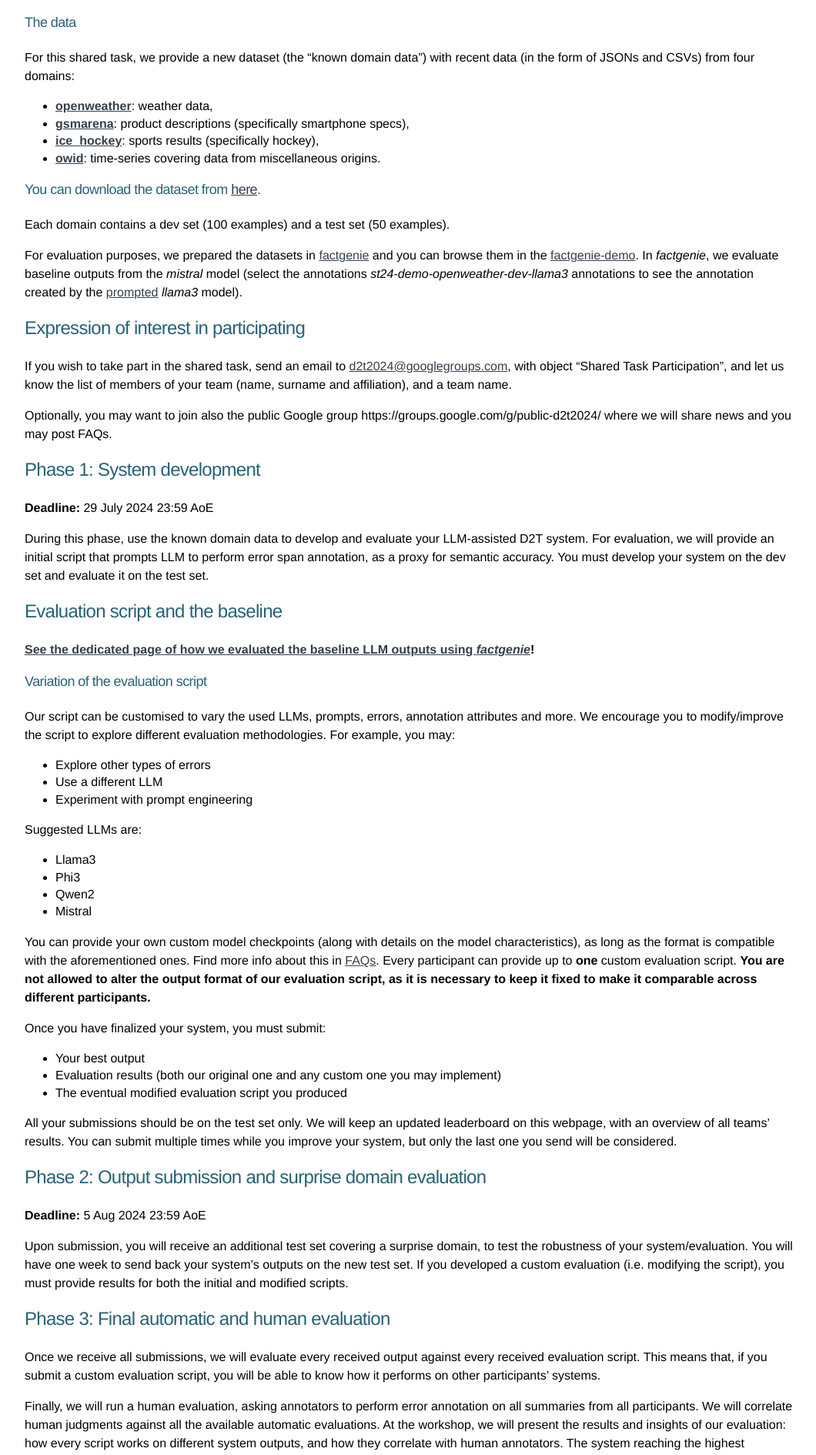
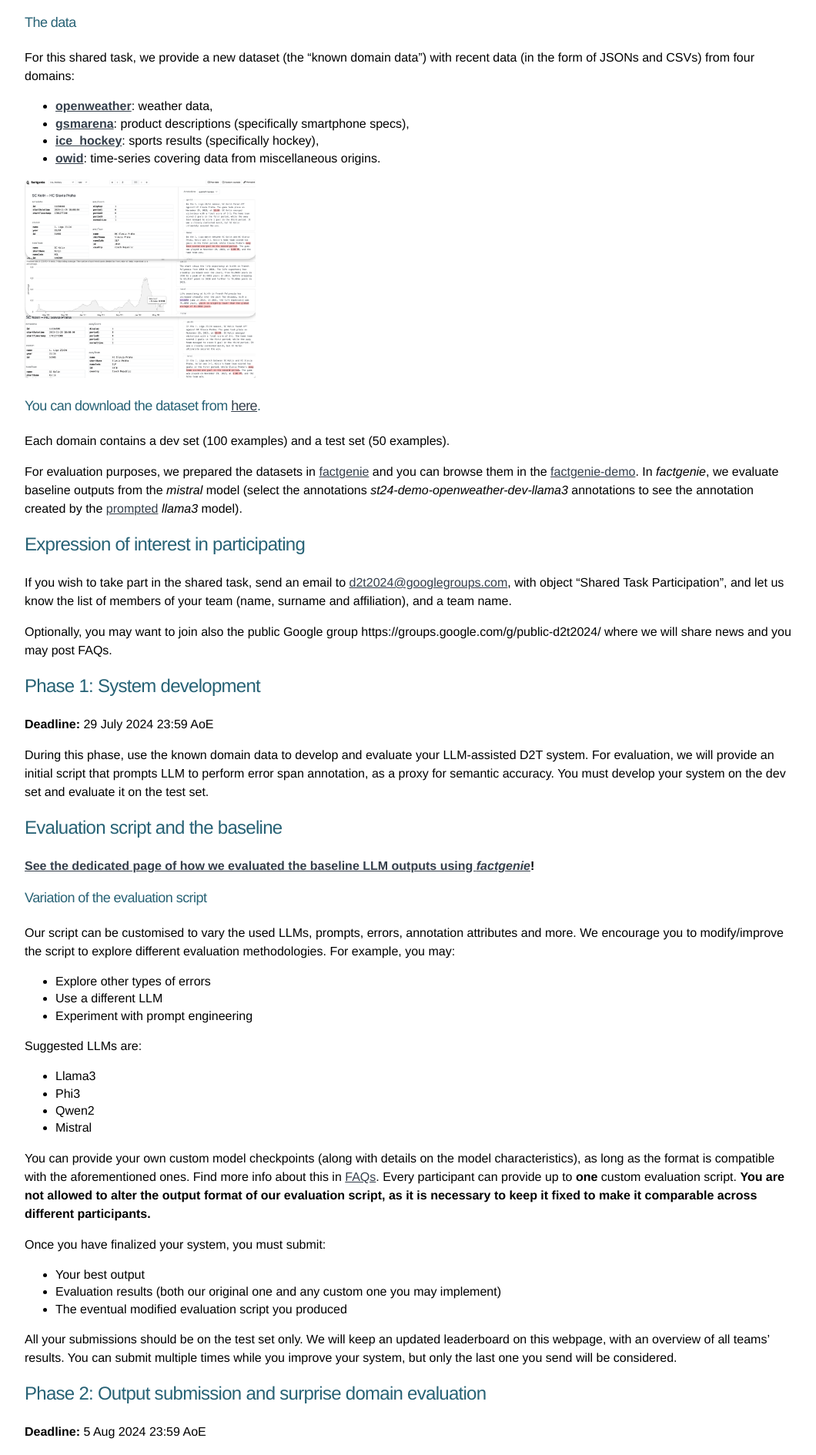
Before and after one commit to practicald2t/practicald2t.github.io, a Jekyll site: the page built from pages/shared_task.md, in a window 1280 px wide. Shown: the part 561-2451 px from the top of the page at 77% size, without its empty margins (108-1168 px from the left). Built offline with Jekyll 4.4.1, drawn with Linux system fonts in a browser that asks for light colours.

Commit message:
add data preview

```diff
--- a/pages/shared_task.md
+++ b/pages/shared_task.md
@@ -31,6 +31,9 @@ For this shared task, we provide a new dataset (the "known domain data") with re
 - [**gsmarena**](https://quest.ms.mff.cuni.cz/namuddis/factgenie/browse?dataset=st24-gsmarena&split=dev&example_idx=0): product descriptions (specifically smartphone specs),
 - [**ice_hockey**](https://quest.ms.mff.cuni.cz/namuddis/factgenie/browse?dataset=st24-ice_hockey&split=dev&example_idx=0): sports results (specifically hockey),
 - [**owid**](https://quest.ms.mff.cuni.cz/namuddis/factgenie/browse?dataset=st24-owid&split=dev&example_idx=0): time-series covering data from miscellaneous origins.
+
+
+<img src="../assets/images/factgenie_data_combined.png" style="max-width: 300px;" alt="preview of the data in factgenie">
 
 ### You can download the dataset from [here](https://practicald2t.github.io/assets/shared_task_data/known_domains.zip).
 Each domain contains a dev set (100 examples) and a test set (50 examples).
```
Also changed, not shown: assets/images/factgenie_data_combined.png (added).
